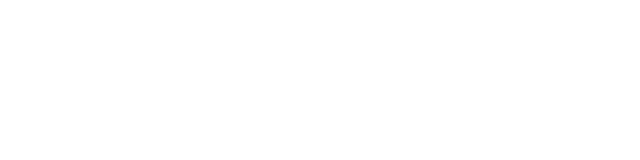
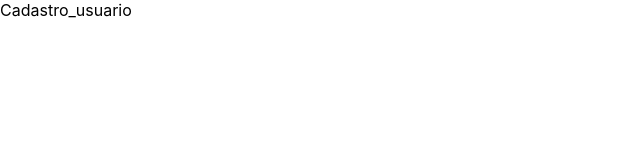
Before and after one commit to paulogmedeiros/J-Pets, a React (Create React App) app in the folder frontend/: page /cadastro/empresas in a window 1280 px wide. Before the commit this address had no page. Shown: the top 160 px of the page, without its empty margins (0-640 px from the left). Built offline with nearby package versions, Linux system fonts and the light colour scheme.

Commit message:
Criação da rota de criar empresas

```diff
--- a/frontend/src/App.js
+++ b/frontend/src/App.js
@@ -2,12 +2,13 @@
 import './App.css';
 import {BrowserRouter, Routes, Route} from 'react-router-dom'
 import Login from './views/Login/Login.jsx'
-
+import Cadastro_usuario from './views/Empresas/Cadastro_usuario/Cadastro_usuario.jsx'
 function App() {
   return (
     <BrowserRouter>
     <Routes>
       <Route path='/teste' element={<Login/>}/>
+      <Route path='/cadastro/empresas' element={<Cadastro_usuario/>}/>
     </Routes>
     </BrowserRouter>
   );
--- /dev/null
+++ b/frontend/src/views/Empresas/Cadastro_usuario/Cadastro_usuario.jsx
@@ -0,0 +1,9 @@
+import React from 'react'
+
+function Cadastro_usuario() {
+  return (
+    <div>Cadastro_usuario</div>
+  )
+}
+
+export default Cadastro_usuario
```
Also changed, not shown: frontend/src/views/Empresas/Cadastro_usuario/Cadastro_usuario.css (added).
